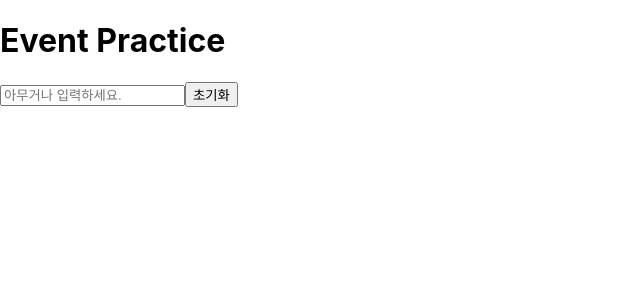
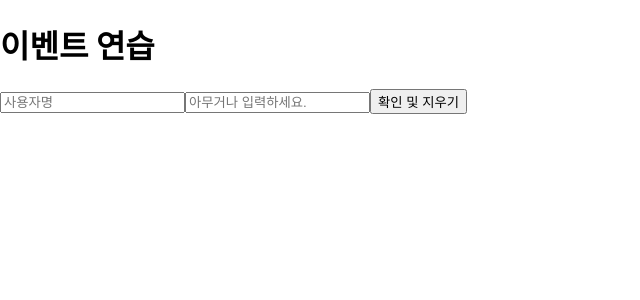
Before and after one commit to MinChoi0129/react_practice_website, a React (Create React App) app: page / in a window 1280 px wide. Shown: the top 300 px of the page, without its empty margins (0-640 px from the left). Built offline with nearby package versions, Linux system fonts and the light colour scheme.

Commit message:
Update EventPractice.js

```diff
--- a/src/EventPractice.js
+++ b/src/EventPractice.js
@@ -2,37 +2,53 @@
 
 class EventPractice extends Component {
   state = {
+    username: "",
     message: "",
   };
 
-  constructor(props) {
-    super(props);
-    this.handleChange = this.handleChange.bind(this);
-    this.handleClick = this.handleClick.bind(this);
-  }
+  handleChange = (e) => {
+    this.setState({
+      [e.target.name]: e.target.value,
+    });
+  };
 
-  handleChange(e) {
-    this.setState({ message: e.target.value });
-  }
+  handleClick = (e) => {
+    alert(this.state.username + ":" + this.state.message);
+    this.setState({
+      username: "",
+      message: "",
+    });
+  };
 
-  handleClick(e) {
-    alert(this.state.message);
-    this.setState({ message: "" });
+  handleKeyPress = (e) => {
+    if (e.key === 'Enter') {
+      this.handleClick();
+    }
   }
 
   render() {
     return (
       <div>
-        <h1>Event Practice</h1>
+        <h1>이벤트 연습</h1>
+
+        <input
+          type="text"
+          name="username"
+          placeholder="사용자명"
+          value={this.state.username}
+          onChange={this.handleChange}
+        />
+
         <input
           type="text"
           name="message"
           placeholder="아무거나 입력하세요."
           value={this.state.message}
           onChange={this.handleChange}
+          onKeyPress={this.handleKeyPress}
         />
 
-        <button onClick={this.handleClick}>초기화</button>
+        <button onClick={this.handleClick}>확인 및 지우기</button>
       </div>
     );
   }
```
